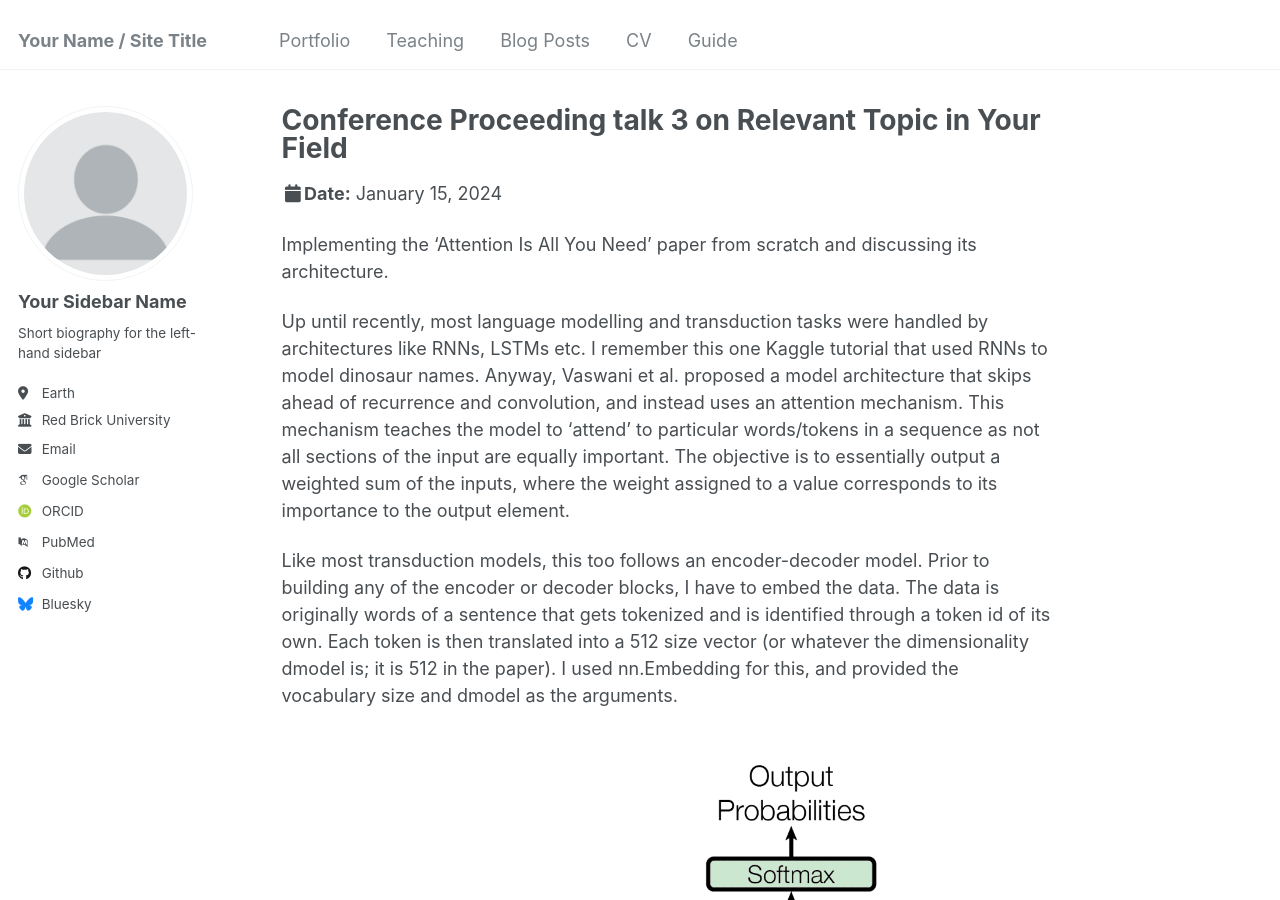
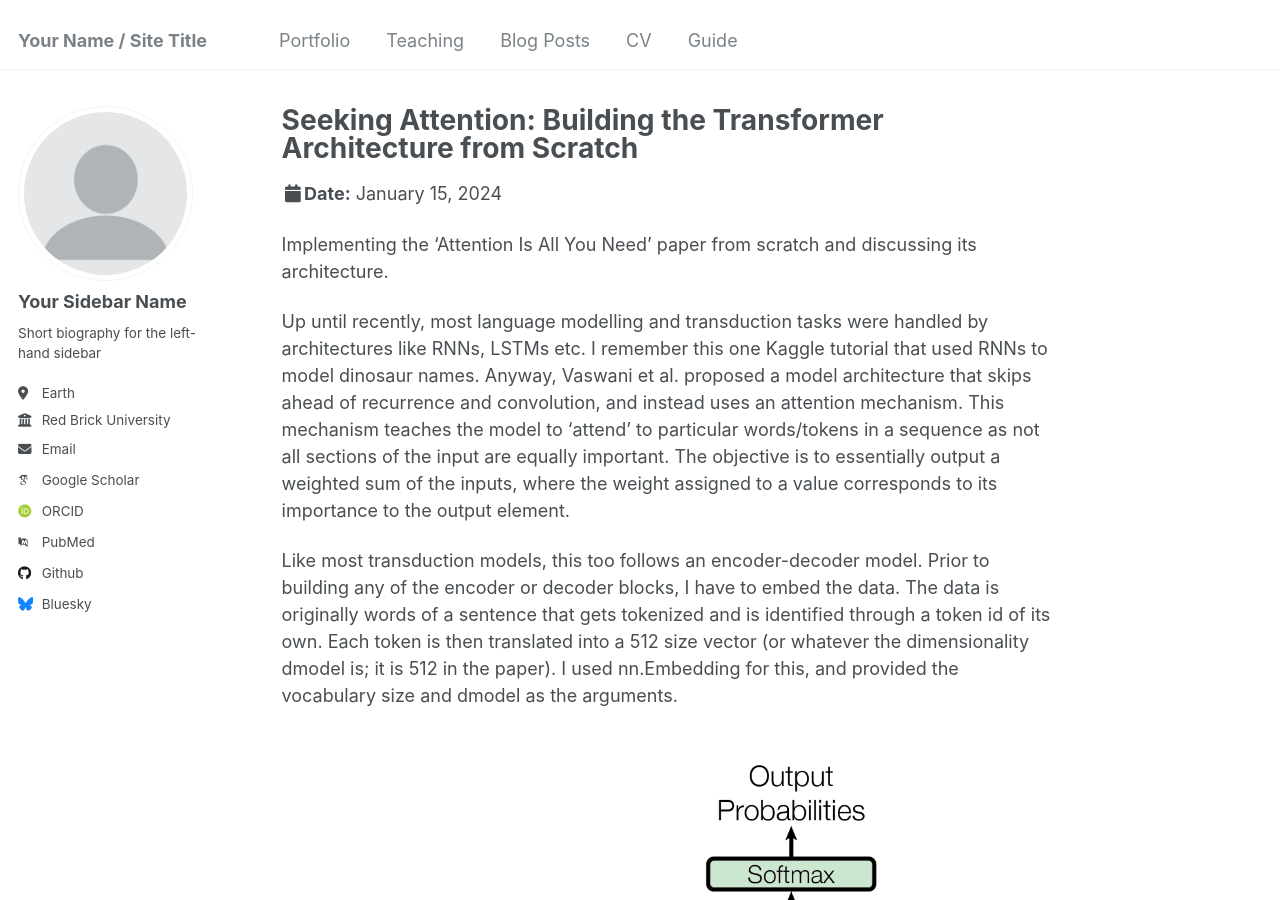
Before and after one commit to asaiyru99/asaiy, a Jekyll site: the page built from _talks/2014-03-01-talk-3.md, in a window 1280 px wide and 900 px high. Built offline with Jekyll 4.4.1, drawn with Linux system fonts in a browser that asks for light colours; some web fonts are replaced.

Commit message:
Update 2014-03-01-talk-3.md

```diff
--- a/_talks/2014-03-01-talk-3.md
+++ b/_talks/2014-03-01-talk-3.md
@@ -1,5 +1,5 @@
 ---
-title: "Conference Proceeding talk 3 on Relevant Topic in Your Field"
+title: "Seeking Attention: Building the Transformer Architecture from Scratch"
 collection: talks
 type: "Conference proceedings talk"
 permalink: /portfolio/transformer
```
